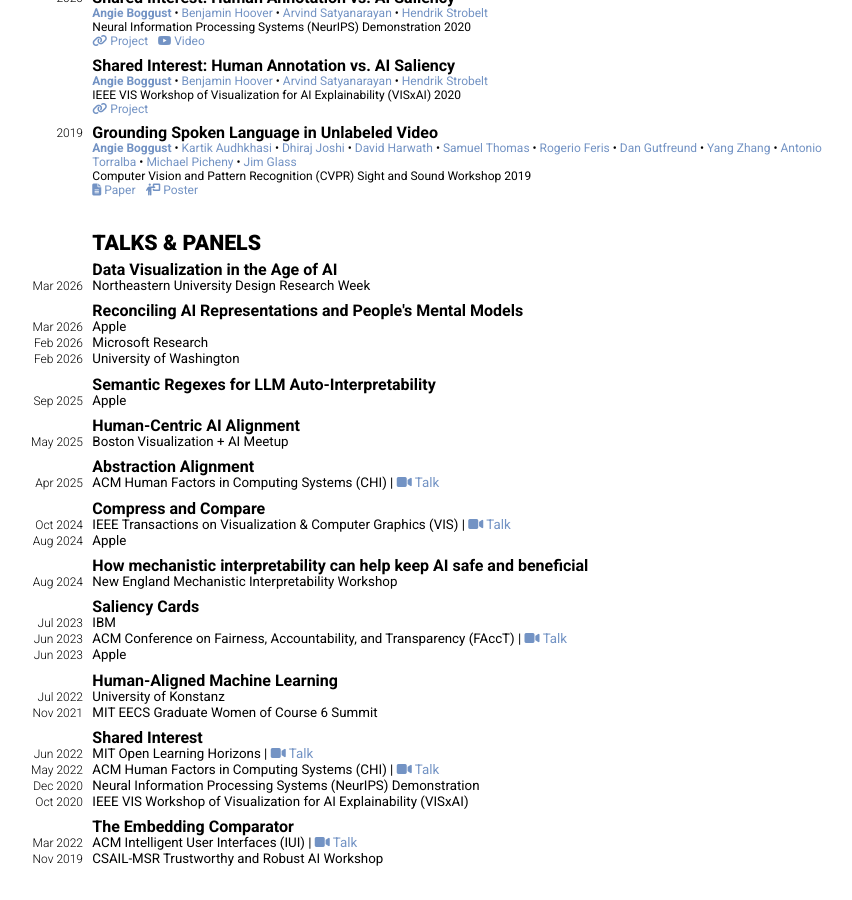
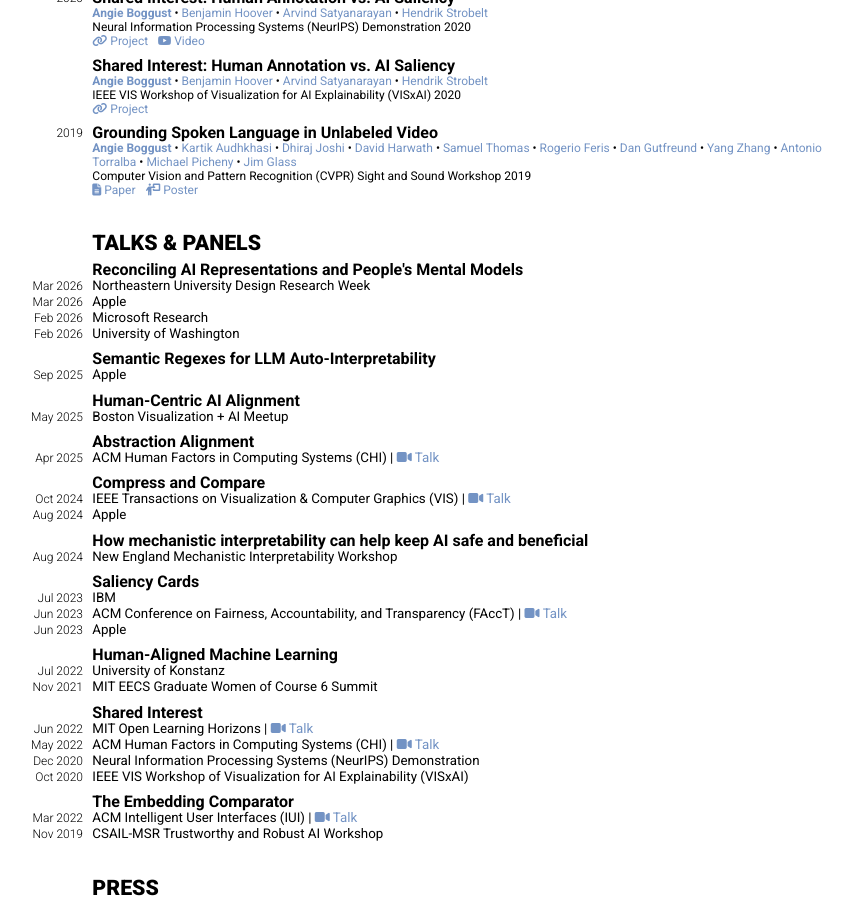
Before and after one commit to aboggust/aboggust.github.io, a Jekyll site: the page built from cv.markdown, in a window 1280 px wide and 900 px high, scrolled down 2640 px. Shown: the whole window, without its empty margins (228-1080 px from the left). Built offline with Jekyll 4.4.1, drawn with Linux system fonts in a browser that asks for light colours; nearby versions of some CDN libraries.

Commit message:
Northeastern panel

```diff
--- a/_data/talks.yml
+++ b/_data/talks.yml
@@ -1,10 +1,7 @@
-- title: Data Visualization in the Age of AI
+- title: Reconciling AI Representations and People's Mental Models
   talks:
     - venue: Northeastern University Design Research Week
       date: 2026-03-19
-
-- title: Reconciling AI Representations and People's Mental Models
-  talks:
     - venue: Apple
       date: 2026-03-18
     - venue: Microsoft Research
```
Also changed, not shown: 1 other file.
